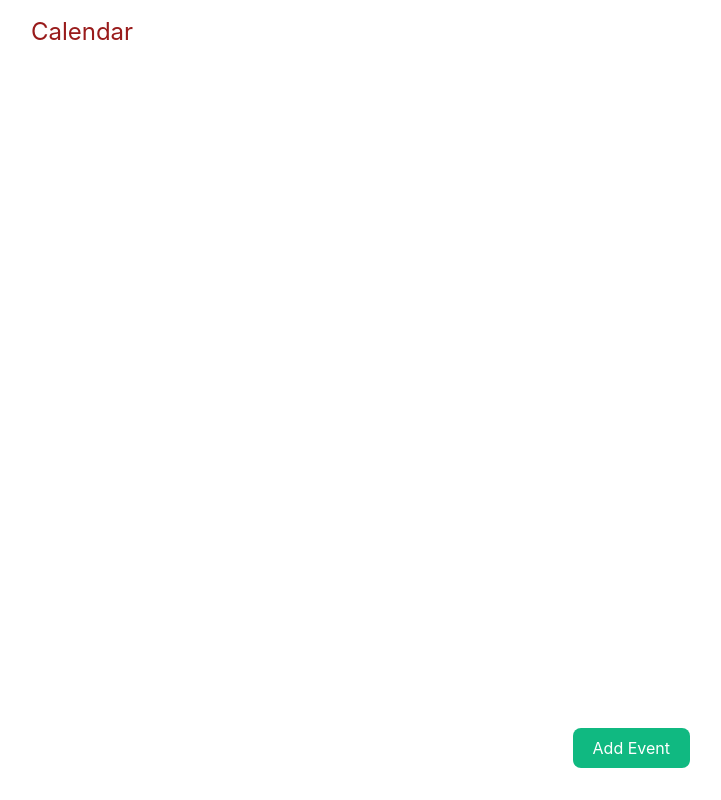
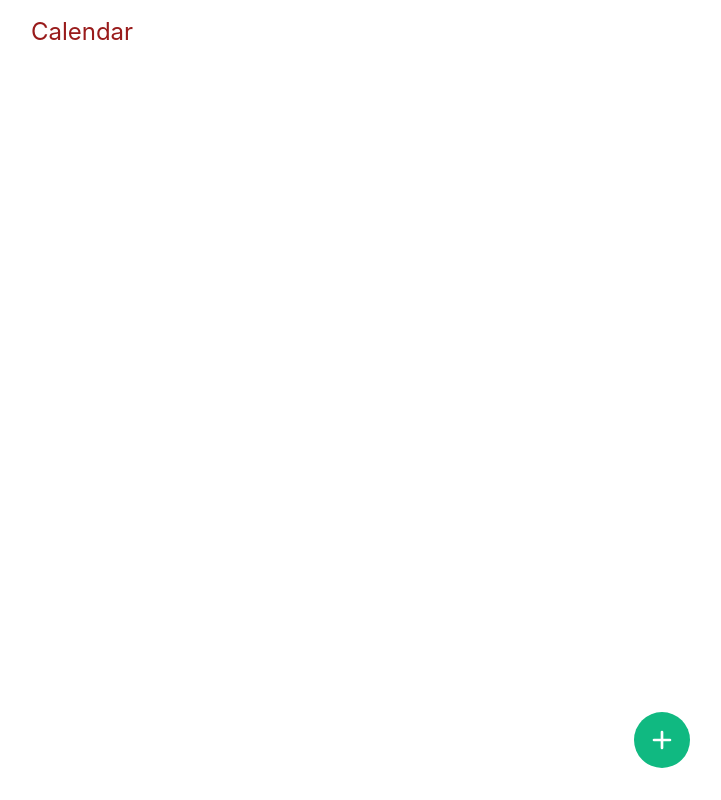
Before and after one commit to DanishOnGit/calendar, a React (Create React App) app: page / in a window 1280 px wide. Shown: the whole page, without its empty margins (558-1279 px from the left). Built offline with nearby package versions, Linux system fonts and the light colour scheme.

Commit message:
style:add btn

```diff
--- a/src/App.js
+++ b/src/App.js
@@ -6,8 +6,8 @@ import { getSortedEvents } from "./utils/getSortedEvents";
 function App() {
   const [events, setEvents] = useState([]);
   const [showModal, setShowModal] = useState(false);
-  const sortedEvents = getSortedEvents(events)
-  const themes=['green','blue','orange']
+  const sortedEvents = getSortedEvents(events);
+  const themes = ["green", "blue", "orange"];
   return (
     <div className="App p-4 max-w-xl mx-auto">
       <h1 className="text-red-800 text-2xl text-center"> Calendar </h1>
@@ -17,16 +17,34 @@ function App() {
         setShowModal={setShowModal}
       />
       <ul>
-        {sortedEvents.map((event,idx) => {
-          return <EventCard event={event} theme={idx>=3?themes[idx%3]:themes[idx]}/>;
+        {sortedEvents.map((event, idx) => {
+          return (
+            <EventCard
+              event={event}
+              theme={idx >= 3 ? themes[idx % 3] : themes[idx]}
+            />
+          );
         })}
       </ul>
 
       <button
         onClick={() => setShowModal(true)}
-        className="add-event rounded-lg  px-5 py-2 bg-green-500 text-white"
+        className="add-event rounded-full p-3 bg-green-500 text-white"
       >
-        Add Event
+        <svg
+          class="w-8 h-8"
+          fill="none"
+          stroke="currentColor"
+          viewBox="0 0 24 24"
+          xmlns="http://www.w3.org/2000/svg"
+        >
+          <path
+            stroke-linecap="round"
+            stroke-linejoin="round"
+            stroke-width="2"
+            d="M12 6v6m0 0v6m0-6h6m-6 0H6"
+          ></path>
+        </svg>
       </button>
     </div>
   );
--- a/src/index.css
+++ b/src/index.css
@@ -23,14 +23,17 @@ body {
   right: 2rem;
 }
 .green-theme {
-  background-color: rgb(4, 141, 95);
-  border-left:0.5rem solid rgb(0, 104, 85);
+  background-color: rgb(104, 184, 157);
+  border-left:0.35rem solid rgb(0, 104, 85);
+  color: rgb(0, 104, 85);
 }
 .blue-theme{
   background-color: rgb(183, 196, 253);
-  border-left:0.5rem solid rgb(4, 36, 126);
+  border-left:0.35rem solid rgb(4, 36, 126);
+  color: rgb(4, 36, 126);
 }
 .orange-theme{
   background-color: rgb(250, 195, 150);
-  border-left:0.5rem solid rgb(184, 72, 2);
+  border-left:0.35rem solid rgb(184, 72, 2);
+  color: rgb(184, 72, 2);
 }
```
